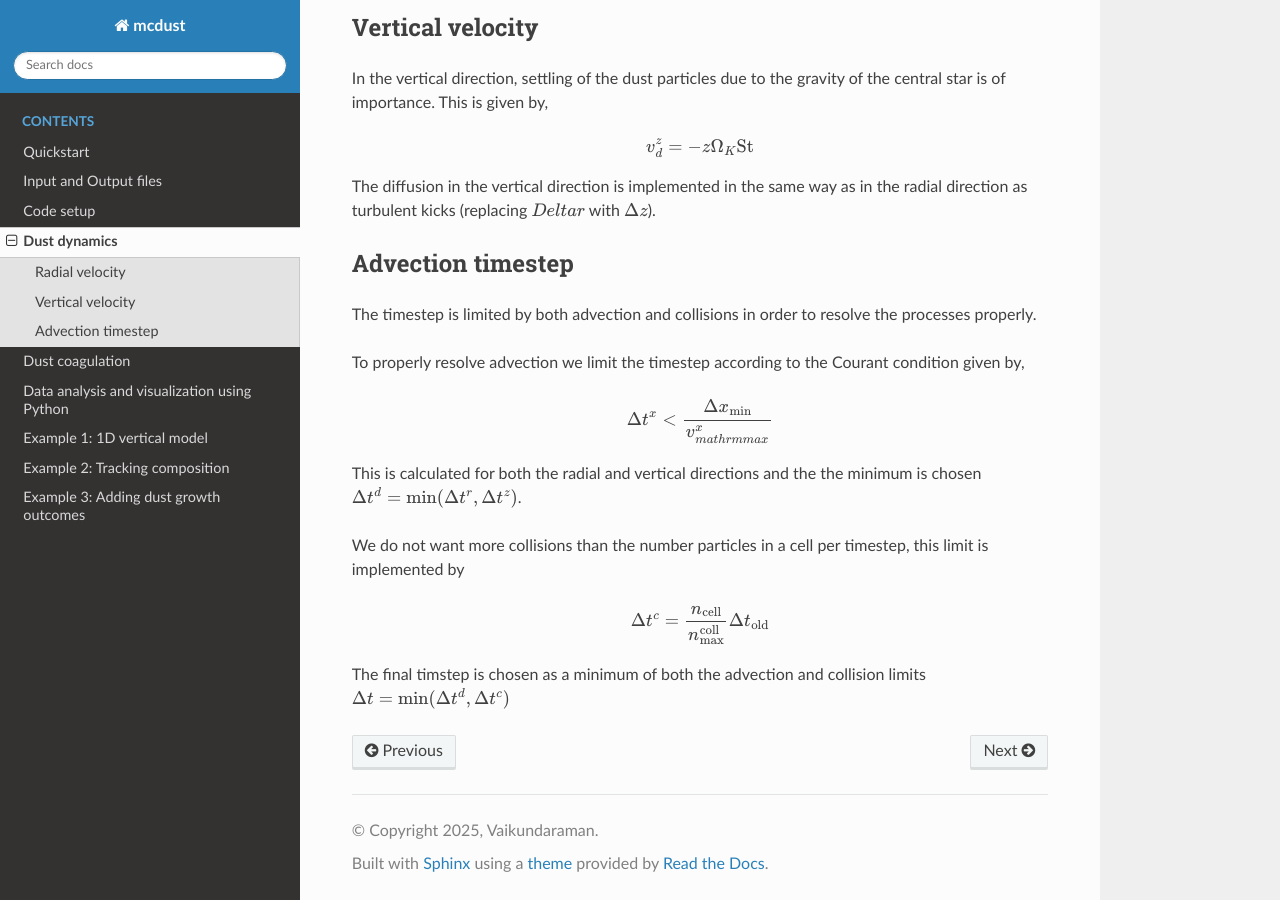
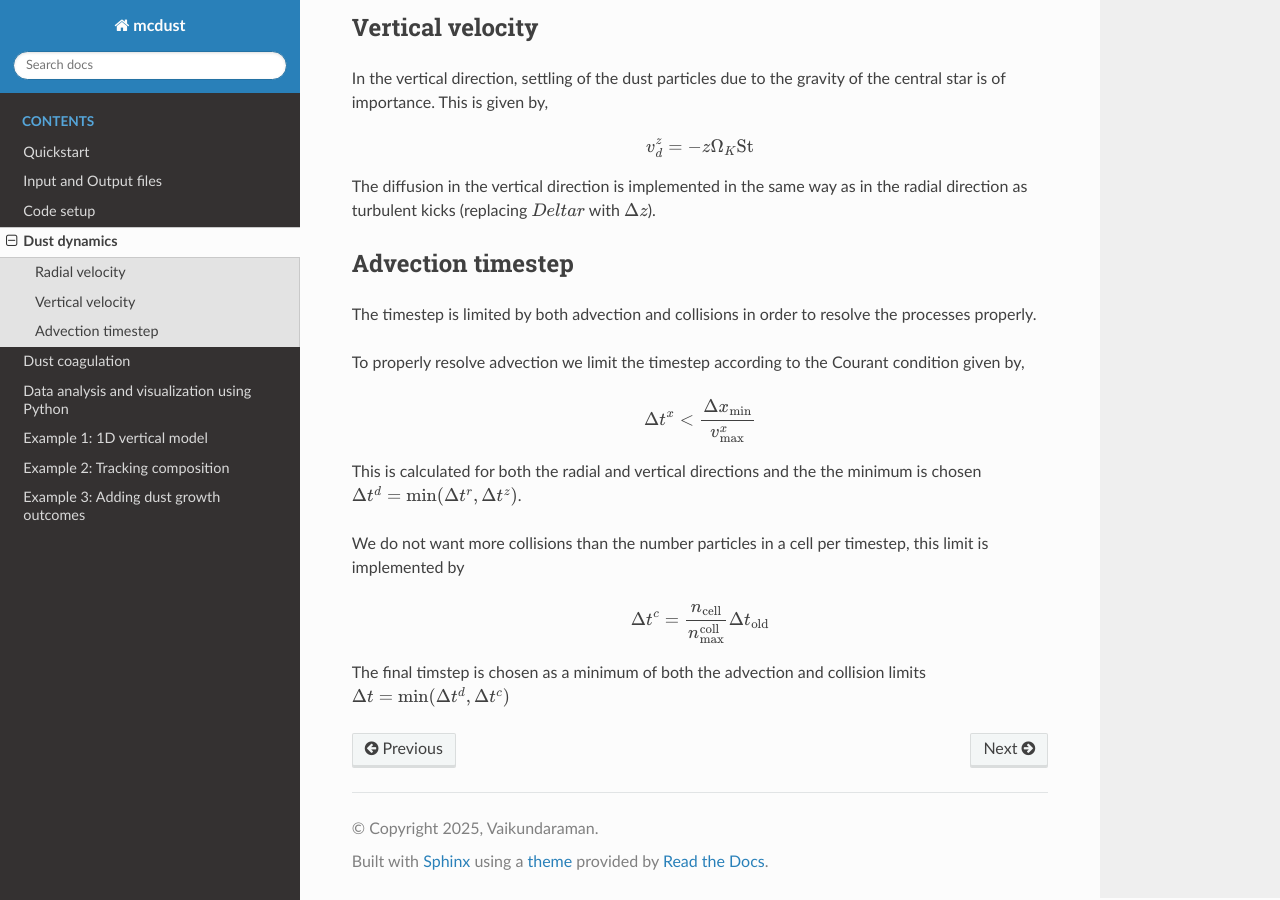
Before and after one commit to vicky1997/docs_test, a Sphinx documentation site: the page built from docs/source/dustdynamics.rst, in a window 1280 px wide and 900 px high, scrolled down 690 px. Built offline with Sphinx 7.4.7 and the Read the Docs theme 3.1.0, drawn with Linux system fonts in a browser that asks for light colours.

Commit message:
equations correction in dyst dyn

```diff
--- a/docs/source/dustdynamics.rst
+++ b/docs/source/dustdynamics.rst
@@ -43,7 +43,7 @@ To properly resolve advection we limit the timestep according to the Courant con
 
 .. math::
 
-    \Delta t^x \lt \frac{\Delta x_{\mathrm{min}}}{v^x_{mathrm{max}}}
+    \Delta t^x \lt \frac{\Delta x_{\mathrm{min}}}{v^x_{\mathrm{max}}}
 
 This is calculated for both the radial and vertical directions and the the minimum is chosen :math:`\Delta t^d = \mathrm{min}(\Delta t^r, \Delta t^z)`.
 
```
